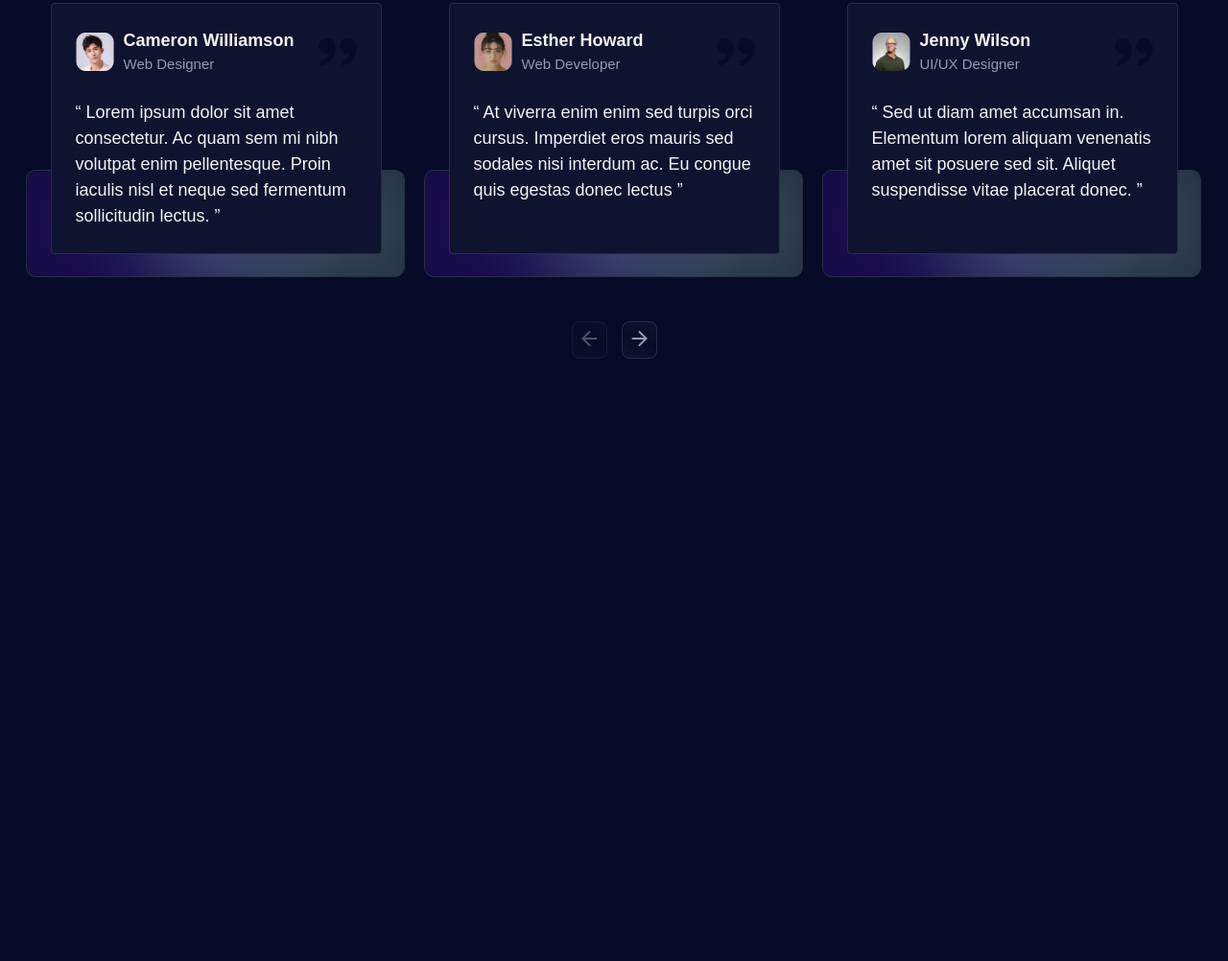
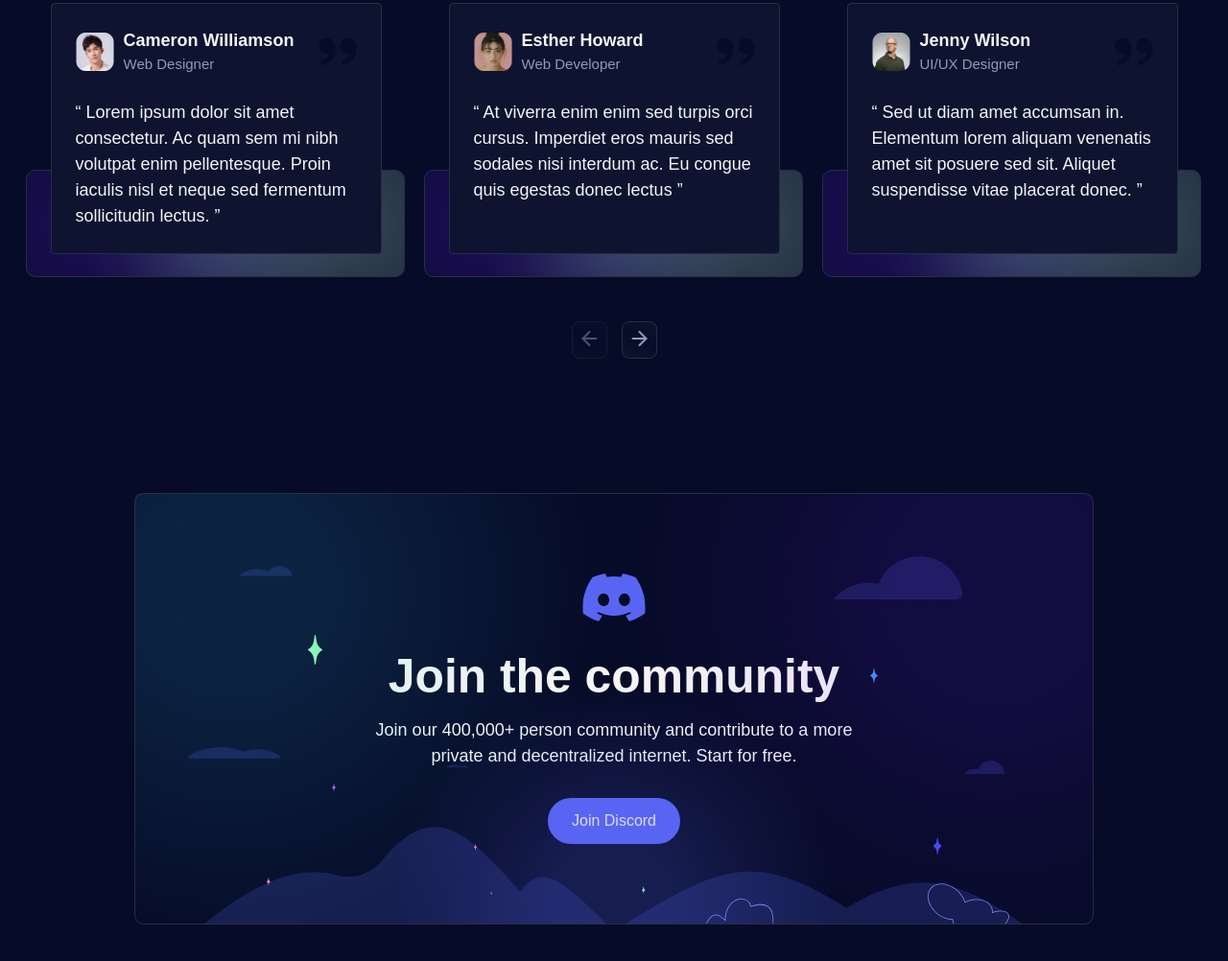
Before and after one commit to felipel7/html-landing_page, a website: page index.html in a window 1280 px wide. Shown: the part 4672-5674 px from the top of the page at 96% size. Before the commit the page ends 5116 px from the top, so only its background shows below. Drawn offline with Linux system fonts and the light colour scheme; a web font is replaced by a local one.

Commit message:
feat: add discord section

```diff
--- a/index.html
+++ b/index.html
@@ -366,6 +366,18 @@
           </button>
         </p>
       </section>
+
+      <!-- Discord Block -->
+      <section class='section discord-section'>
+        <hgroup>
+          <h3>Join the community</h3>
+          <p>
+            Join our 400,000+ person community and contribute to a more private and decentralized internet. Start for free.
+          </p>
+        </hgroup>
+        <img src='assets/discord/logo.svg' alt='discord logo' id='discord-logo'>
+        <button type="button" class="btn btn-primary">Join Discord</button>
+      </section>
     </main>
     <script>
       const prevButton = document.getElementById('prev');
--- /dev/null
+++ b/styles/layout/_discord-section.scss
@@ -0,0 +1,53 @@
+.section.discord-section {
+  background-image: url('../../assets/discord/bg.svg');
+  background-position: bottom center;
+  background-repeat: no-repeat;
+  border: $dark-border-button;
+  border-radius: 1rem;
+  gap: 1.5rem;
+  height: 45rem;
+  margin: 7rem auto;
+  position: relative;
+  width: 100rem;
+
+  @include flex-center(column);
+
+  hgroup {
+    @include flex-center(column);
+
+    gap: 1.5rem;
+    margin-block: 1.5rem;
+    max-width: 53rem;
+    text-align: center;
+  }
+
+  #discord-logo {
+    order: -1;
+  }
+
+  .btn {
+    background-color: #5865f2;
+  }
+
+  &::after {
+    background: radial-gradient(
+        circle at 90% 22%,
+        rgba($primary-color, 0.12) 10%,
+        transparent 40%
+      ),
+      radial-gradient(
+        circle at 10% 22%,
+        rgba($secondary-color, 0.12) 10%,
+        transparent 40%
+      ),
+      radial-gradient(
+        circle at 50% 95%,
+        rgba(#5865f2, 0.2) 10%,
+        transparent 35%
+      );
+    content: '';
+    inset: 0;
+    pointer-events: none;
+    position: absolute;
+  }
+}
--- a/styles/main.scss
+++ b/styles/main.scss
@@ -10,10 +10,11 @@
 @import 'components/navbar';
 
 /* Sections */
+@import 'layout/discord-section';
+@import 'layout/features-section';
 @import 'layout/hero-section';
 @import 'layout/media-section';
 @import 'layout/showcase-section';
-@import 'layout/features-section';
 @import 'layout/testimonial-section';
 
 body {
```
Also changed, not shown: assets/discord/bg.svg (added), assets/discord/logo.svg (added), style.css.
